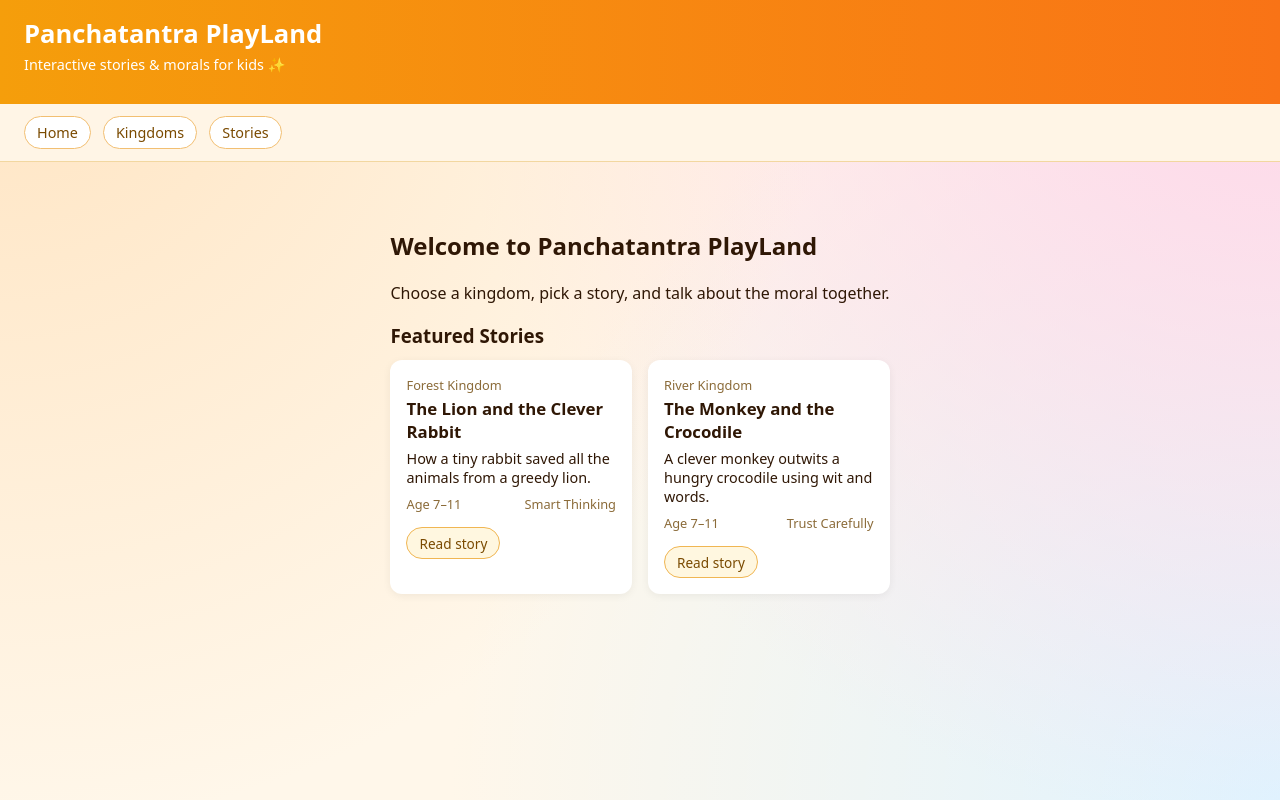
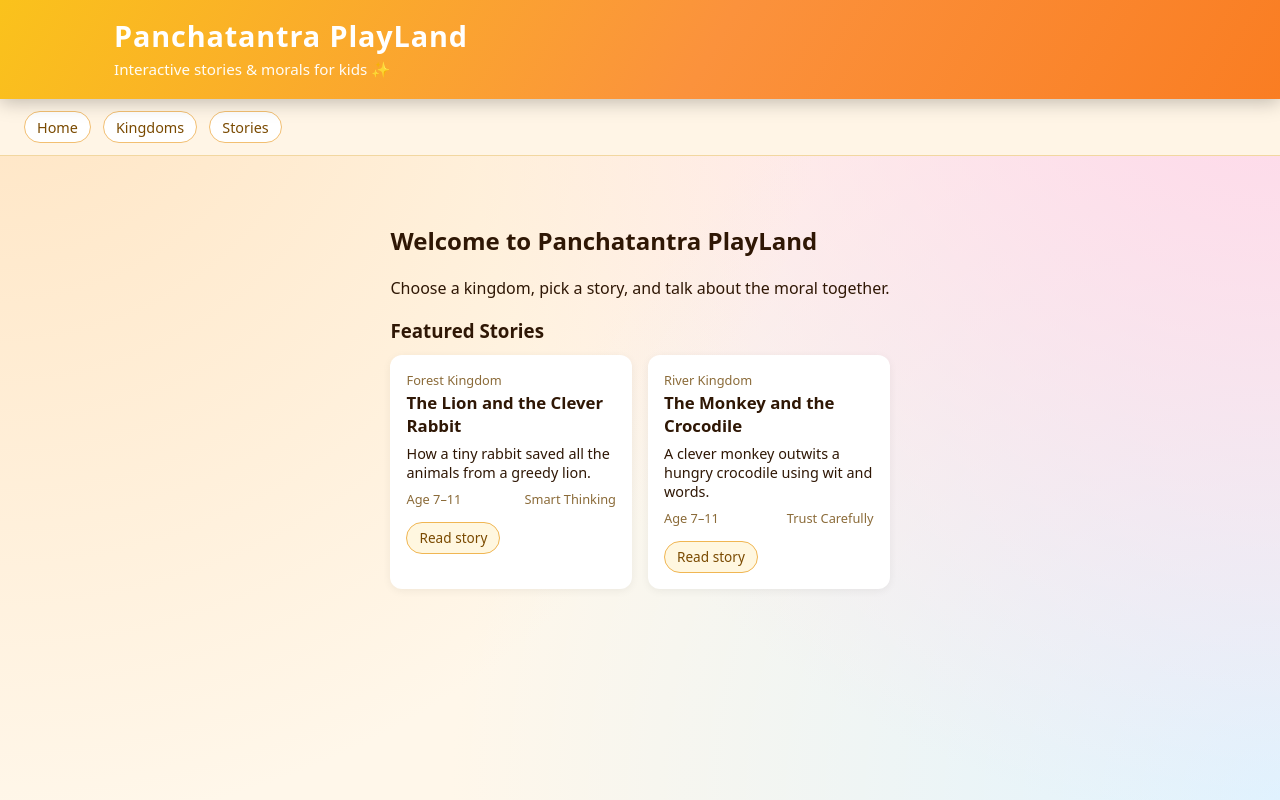
Before and after one commit to vasundharaux/panchatantra-playland, a Next.js app: page / in a window 1280 px wide. Built offline with nearby package versions, Linux system fonts and the light colour scheme.

Commit message:
Update Header.js

```diff
--- a/components/Header.js
+++ b/components/Header.js
@@ -1,17 +1,10 @@
 export default function Header() {
   return (
-    <header
-      style={{
-        padding: "1rem 1.5rem",
-        background: "linear-gradient(90deg, #f59e0b, #f97316)",
-        color: "white",
-        boxShadow: "0 2px 8px rgba(0,0,0,0.15)",
-      }}
-    >
-      <h1 style={{ margin: 0, fontSize: "1.6rem" }}>Panchatantra PlayLand</h1>
-      <p style={{ marginTop: "0.25rem", fontSize: "0.9rem" }}>
-        Interactive stories & morals for kids ✨
-      </p>
+    <header className="app-header">
+      <div className="app-header-inner">
+        <h1>Panchatantra PlayLand</h1>
+        <p>Interactive stories &amp; morals for kids ✨</p>
+      </div>
     </header>
   );
 }
```
